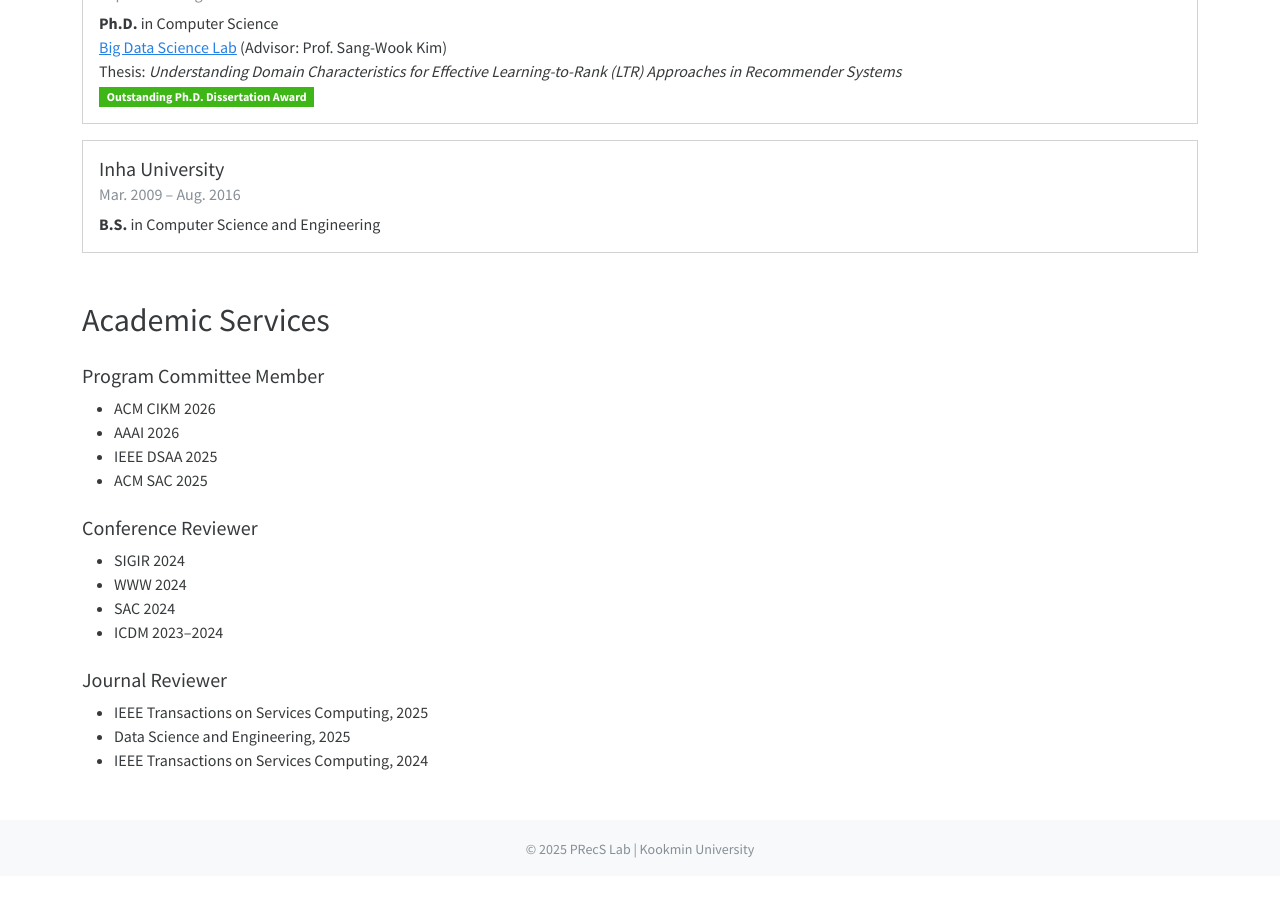
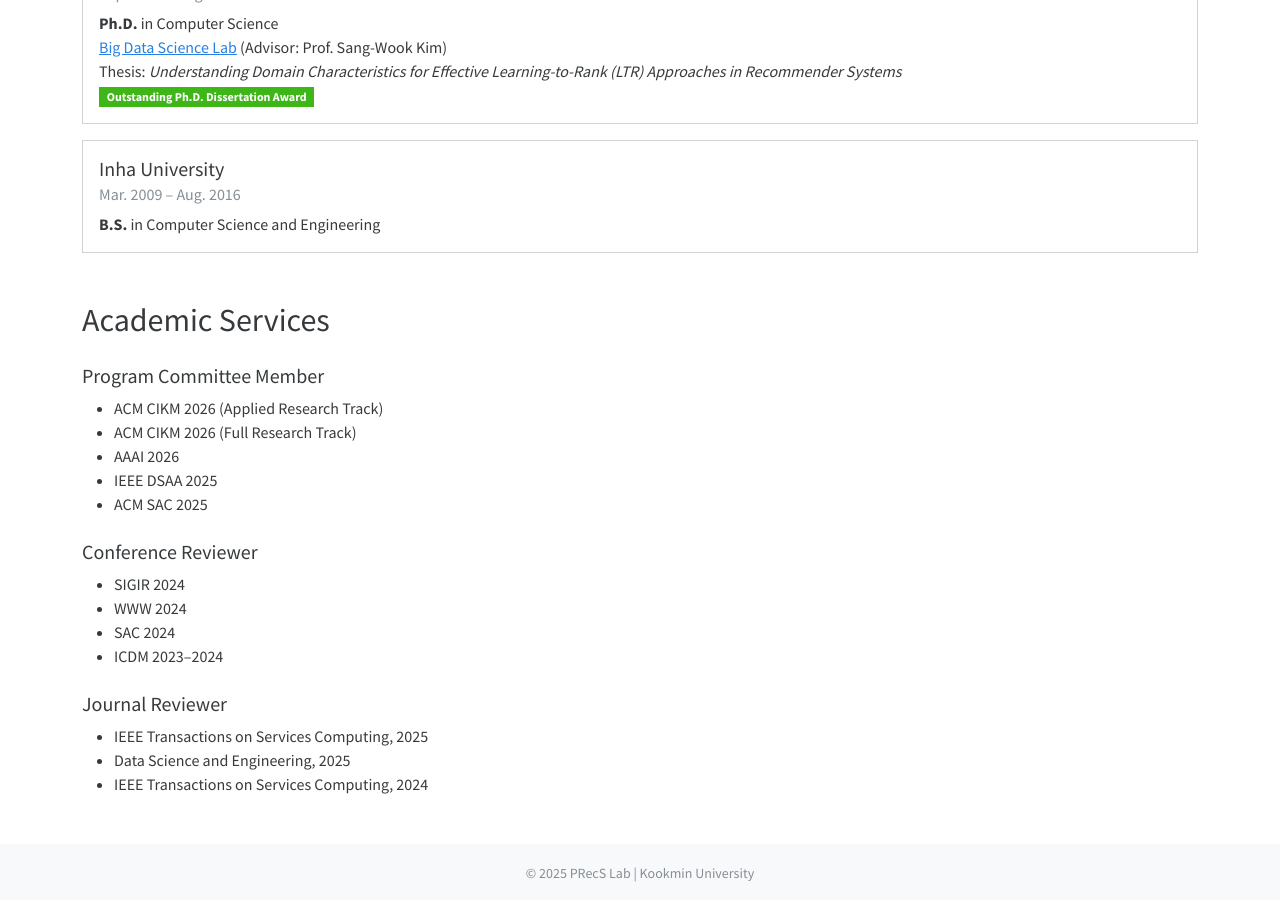
Before and after one commit to hongkyun-bae/hongkyun-bae.github.io, a Jekyll site: the page precs/about.html, which Jekyll copies as it is, in a window 1280 px wide and 900 px high, scrolled down 1155 px. Built offline with Jekyll 4.4.1, drawn with Linux system fonts in a browser that asks for light colours; nearby versions of some CDN libraries; before the commit the page ends 2031 px from its top, so only the background shows below that.

Commit message:
Update about.html

```diff
--- a/precs/about.html
+++ b/precs/about.html
@@ -149,7 +149,8 @@
 
     <h5 class="mt-4">Program Committee Member</h5>
     <ul>
-      <li>ACM CIKM 2026</li>
+      <li>ACM CIKM 2026 (Applied Research Track)</li>
+      <li>ACM CIKM 2026 (Full Research Track)</li>
       <li>AAAI 2026</li>
       <li>IEEE DSAA 2025</li>
       <li>ACM SAC 2025</li>
```
